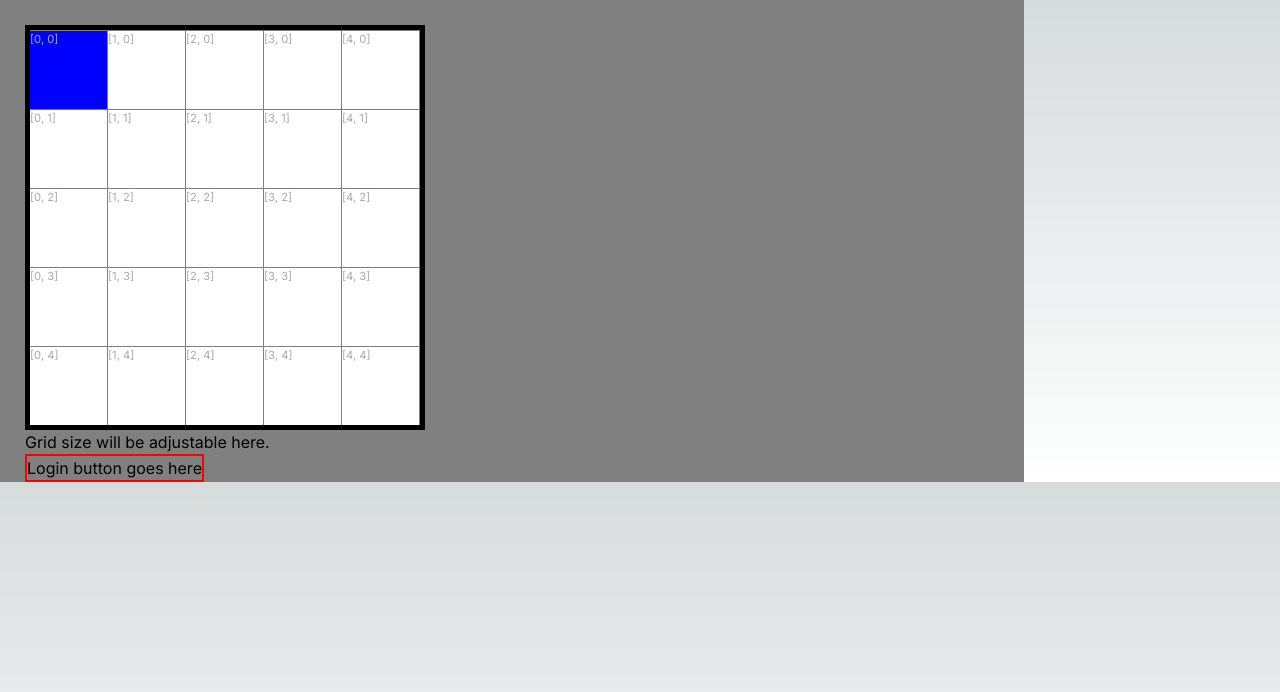
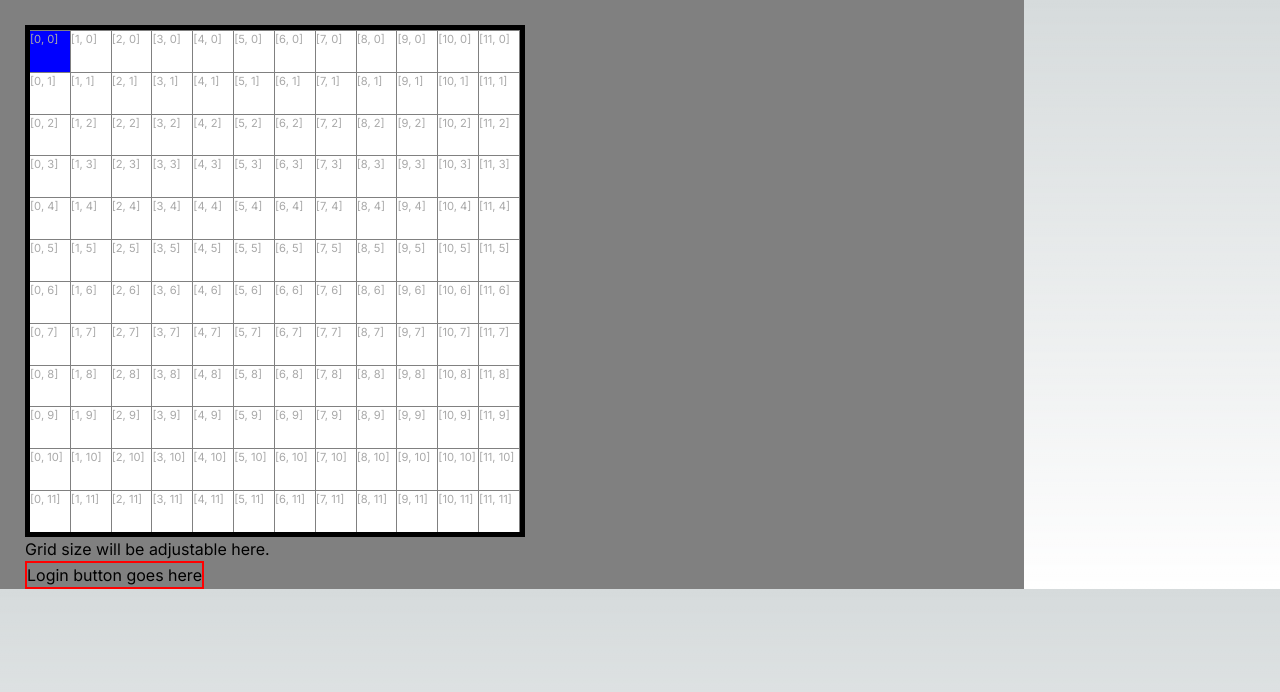
Before and after one commit to scooternew/scooternew, a Next.js app: page /crossword in a window 1280 px wide. Shown: the top 692 px of the page. Built offline with nearby package versions, Linux system fonts and the light colour scheme.

Commit message:
Attempt lifting cell state up to grid level for selection.

```diff
--- a/app/crossword/Cell.tsx
+++ b/app/crossword/Cell.tsx
@@ -1,6 +1,6 @@
 import { useContext, useState } from "react"
 
-interface CellProps {
+export interface CellProps {
   selected: boolean
   rowIndex: number
   columnIndex: number
--- a/app/crossword/Grid.tsx
+++ b/app/crossword/Grid.tsx
@@ -8,7 +8,7 @@ import React, {
   useContext,
   useMemo,
 } from "react"
-import Cell from "./Cell"
+import Cell, { CellProps } from "./Cell"
 
 import { ReactNode, useState, useEffect } from "react"
 
@@ -25,10 +25,28 @@ export interface GridProps {
 }
 
 const defaultGridState: GridProps = {
-  gridLength: 5,
-  gridSizePx: 400,
+  gridLength: 12,
+  gridSizePx: 500,
   selectedCell: { row: 0, col: 0 },
   direction: Direction.Horizontal,
+}
+
+const buildCells = (gridState: GridProps): Array<Array<CellProps>> => {
+  const percent = 100 / gridState.gridLength + "%"
+  return Array.from({ length: gridState.gridLength }, (_, colIndex) => {
+    return colIndex
+  }).map((colIndex) => {
+    return Array.from({ length: gridState.gridLength }, (_, rowIndex) => {
+      return {
+        selected:
+          gridState.selectedCell.row == rowIndex &&
+          gridState.selectedCell.col == colIndex,
+        rowIndex: rowIndex,
+        columnIndex: colIndex,
+        sizePercent: percent,
+      }
+    })
+  })
 }
 
 // Returns a 2D array of size length x length. Each element
@@ -55,9 +73,29 @@ const buildGridElements = (gridState: GridProps) => {
   })
 }
 
-export default function Grid() {
+export default function Grid(props: { gridLength?: number }) {
   // TODO(scooternew): useContext for global state. How does this work?
-  const [gridState, setGridState] = useState(defaultGridState)
+  const [cells, setCells] = useState(buildCells(defaultGridState))
+
+  const [gridState, setGridState] = useState(
+    props.gridLength
+      ? { ...defaultGridState, gridLength: props.gridLength } // Set grid length is passed from props
+      : defaultGridState
+    // { ...defaultGridState, cellList: cells }
+  )
+  // const [cells, setCells] = useState(buildCells(gridState))
+
+  // const displayCells = gridState.cellList.map((row) => {
+  //   return row.map((cell) => (
+  //     <Cell
+  //       key={"cell-" + cell.rowIndex + "-" + cell.columnIndex}
+  //       selected={cell.selected}
+  //       rowIndex={cell.rowIndex}
+  //       columnIndex={cell.columnIndex}
+  //       sizePercent={cell.sizePercent}
+  //     />
+  //   ))
+  // })
 
   // useCallback on this for memoization?
   const handleKeyEvent = (e: React.KeyboardEvent<HTMLElement>) => {
@@ -135,7 +173,10 @@ export default function Grid() {
       }}
       tabIndex={-1}
     >
-      {...buildGridElements(gridState)}
+      {
+        // ...displayCells
+        ...buildGridElements(gridState)
+      }
     </div>
   )
 }
--- a/app/crossword/page.tsx
+++ b/app/crossword/page.tsx
@@ -1,15 +1,19 @@
 "use client"
 
-import React from "react"
+import React, { useState } from "react"
 import Grid from "./Grid"
 
 export default function Crossword() {
   console.log("Creating crossword window...")
 
-  const handleLoginButtonClick = (event: React.MouseEvent) => {
-    console.log("Page level - login button clicked")
-    console.log(event)
+  const handleLoginButtonClick = (event: React.MouseEvent) => {}
+
+  const [gridLength, setGridLength] = useState(12)
+
+  const handleUpdateGridLength = (e: React.FormEvent<HTMLInputElement>) => {
+    console.log(e)
   }
+
   return (
     <React.StrictMode>
       <div
```
